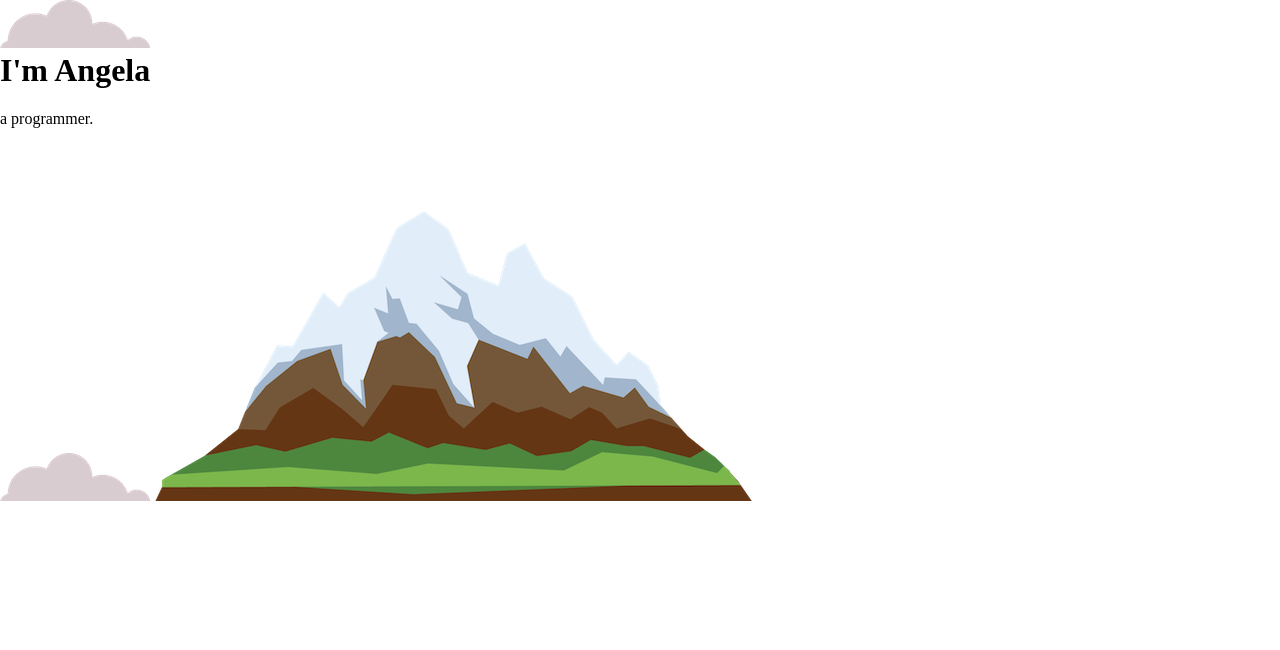
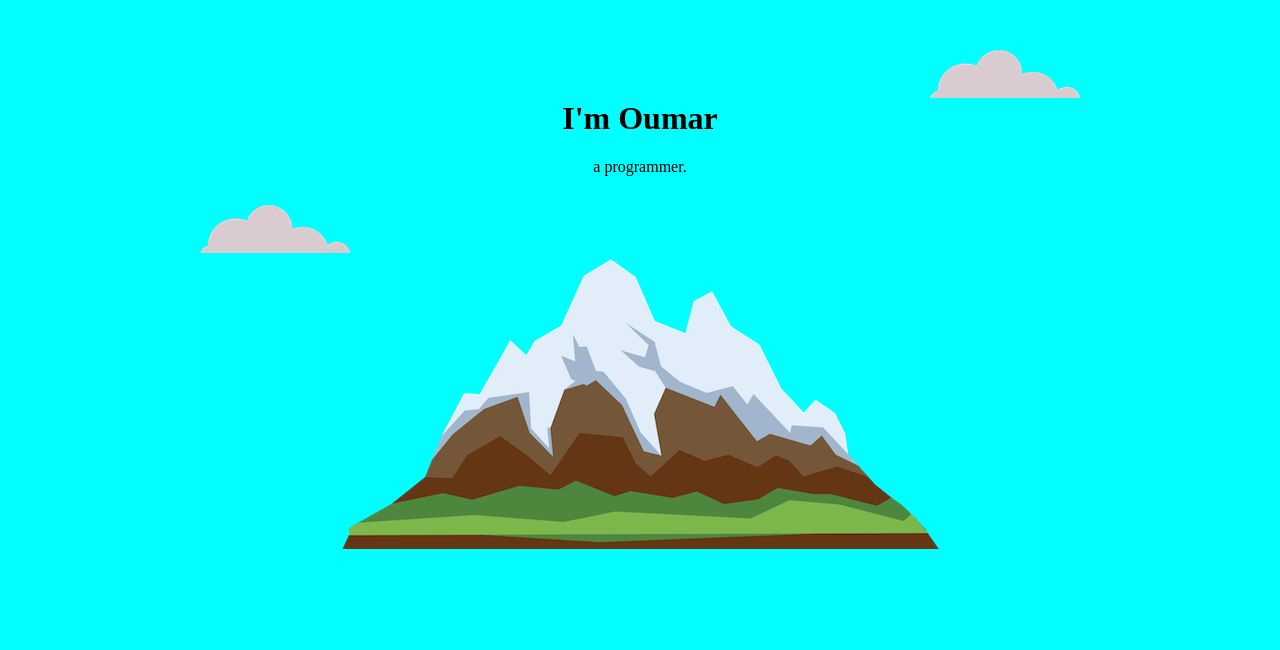
Before and after one commit to OumB2021/My_Site, a plain HTML site: page index.html in a window 1280 px wide. Shown: the top 650 px of the page. Drawn offline with Linux system fonts and the light colour scheme.

Commit message:
making progress

```diff
--- a/CSS/styles.css
+++ b/CSS/styles.css
@@ -1,8 +1,32 @@
 
 body{
     margin: 0;
+    text-align: center;
+}
+
+.firstone{
+    position: relative;
+    padding-top: 100px;
+    background-color: aqua;
+}
+
+.secondone{
+    height: 100px;
+    width: 100px;
 }
 
 h1{
     margin-top:0;
 }
+
+.bottomcloud{
+    position: absolute;
+    left: 200px;
+    bottom: 300px;
+}
+
+.topcloud{
+    position: absolute;
+    right: 200px;
+    top: 50px;
+}
--- a/index.html
+++ b/index.html
@@ -10,10 +10,10 @@
 </head>
 <body>
     <div class ="firstone">
-        <img src="./external_resources/cloud.png" alt="cloud">
-        <h1>I'm Angela</h1>
+        <img class="topcloud" src="./external_resources/cloud.png" alt="cloud">
+        <h1>I'm Oumar</h1>
         <p>a programmer.</p>
-        <img src="./external_resources/cloud.png" alt="cloud">
+        <img class="bottomcloud" src="./external_resources/cloud.png" alt="cloud">
         <img src="./external_resources/mountain.png" alt="mountain">
     </div>
 
```
Also changed, not shown: practice/relative.html (+12 -6 lines).
